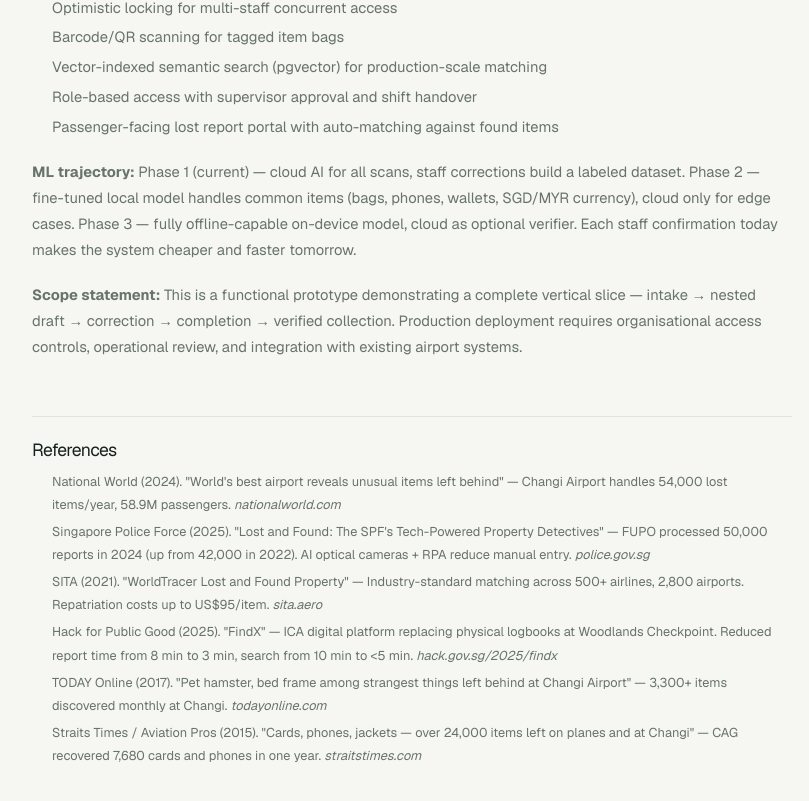
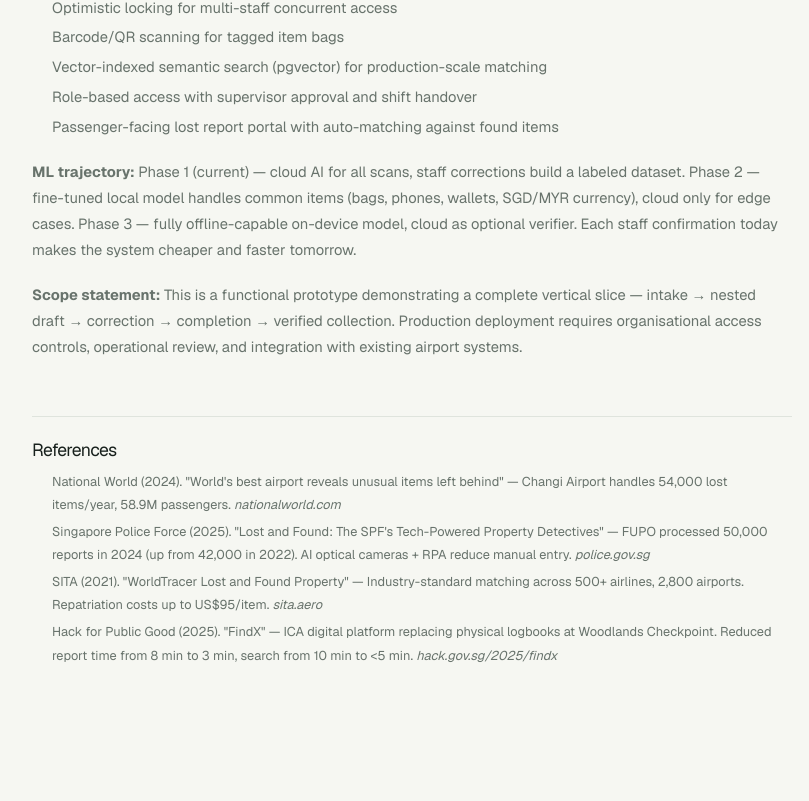
Before and after one commit to adoreblvnk/foundflow, a Next.js app: page /challenge in a window 1280 px wide. Shown: the part 3075-3876 px from the top of the page, without its empty margins (228-1037 px from the left). After the commit the page ends 3822 px from the top, so only its background shows below. Built offline with nearby package versions, Linux system fonts and the light colour scheme.

Commit message:
docs: remove unverifiable references (TODAY Online, Straits Times)

```diff
--- a/src/app/challenge/page.tsx
+++ b/src/app/challenge/page.tsx
@@ -211,8 +211,6 @@ export default function ChallengePage() {
               <li>Singapore Police Force (2025). &quot;Lost and Found: The SPF&apos;s Tech-Powered Property Detectives&quot; — FUPO processed 50,000 reports in 2024 (up from 42,000 in 2022). AI optical cameras + RPA reduce manual entry. <em>police.gov.sg</em></li>
               <li>SITA (2021). &quot;WorldTracer Lost and Found Property&quot; — Industry-standard matching across 500+ airlines, 2,800 airports. Repatriation costs up to US$95/item. <em>sita.aero</em></li>
               <li>Hack for Public Good (2025). &quot;FindX&quot; — ICA digital platform replacing physical logbooks at Woodlands Checkpoint. Reduced report time from 8 min to 3 min, search from 10 min to &lt;5 min. <em>hack.gov.sg/2025/findx</em></li>
-              <li>TODAY Online (2017). &quot;Pet hamster, bed frame among strangest things left behind at Changi Airport&quot; — 3,300+ items discovered monthly at Changi. <em>todayonline.com</em></li>
-              <li>Straits Times / Aviation Pros (2015). &quot;Cards, phones, jackets — over 24,000 items left on planes and at Changi&quot; — CAG recovered 7,680 cards and phones in one year. <em>straitstimes.com</em></li>
             </ol>
           </div>
         </section>
```
Also changed, not shown: 1 other file (tests, documents, lock files or other folders).
